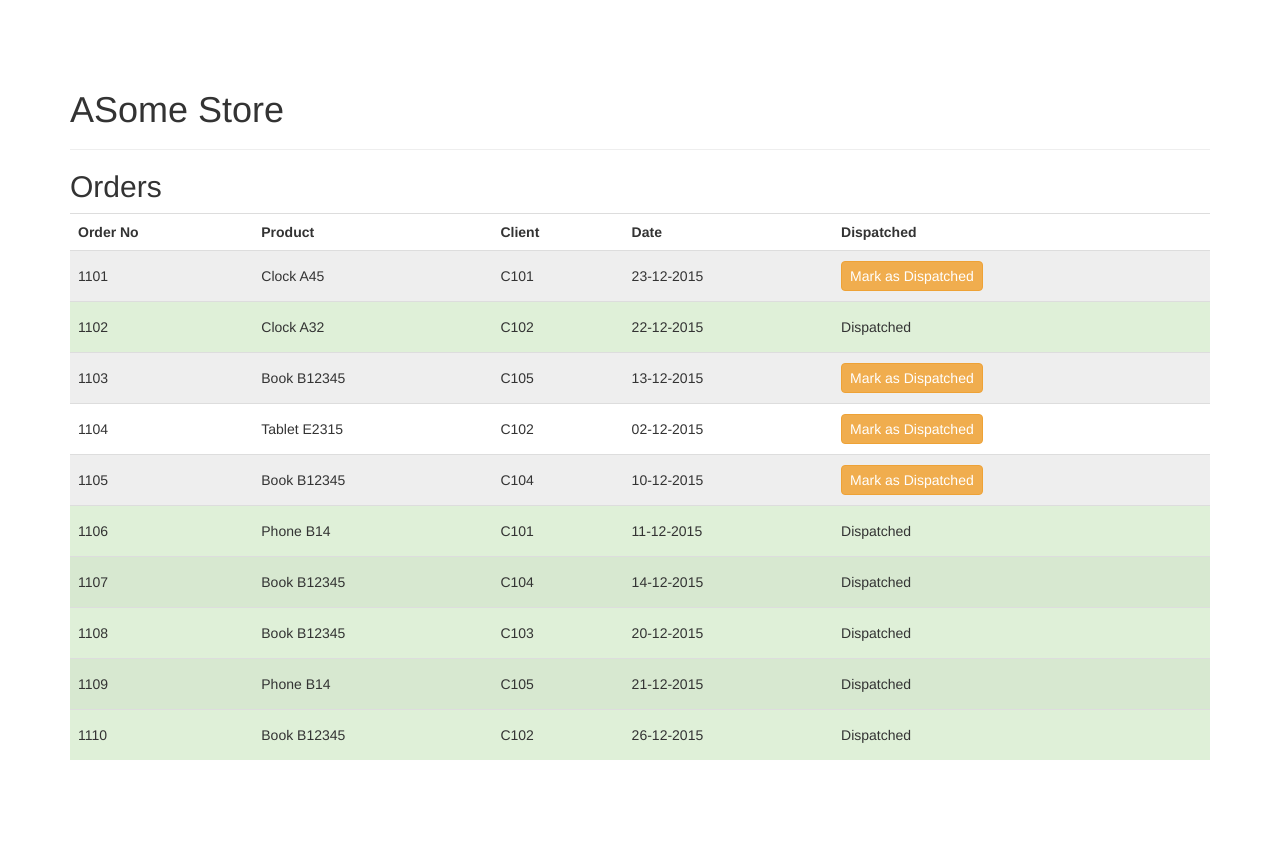
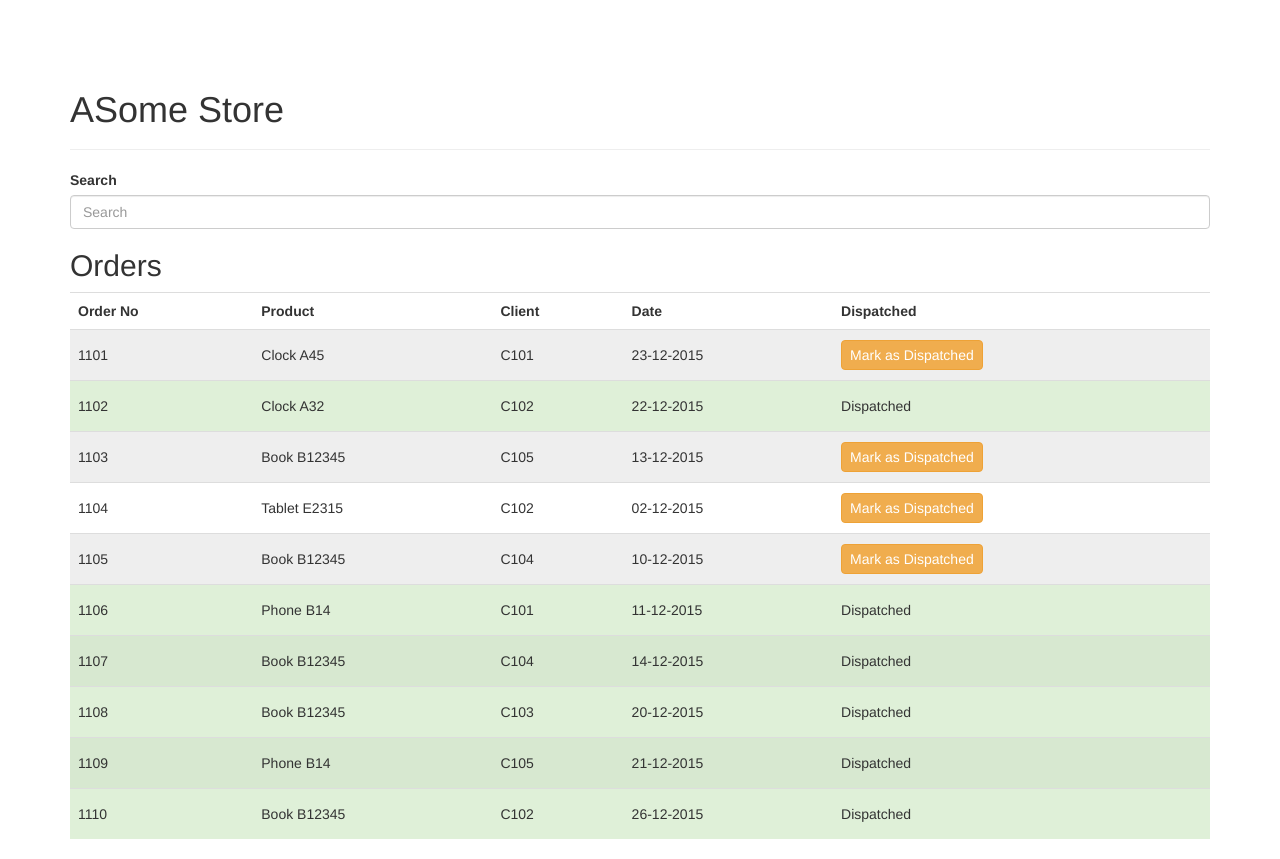
Before and after one commit to paulocoding/angular-test, a plain HTML site: page public/index.html in a window 1280 px wide. Before the commit the page ends 800 px from the top, so only its background shows below. Drawn offline with nearby package versions, Linux system fonts and the light colour scheme.

Commit message:
added orders search

```diff
--- a/public/index.html
+++ b/public/index.html
@@ -25,8 +25,14 @@
 			  <h1>ASome Store</h1>
 			</div>
 
+
 			<section ng-app="ordersApp">
 				<div ng-controller="OrdersListController">
+
+          <div class="form-group">
+            <label for="search">Search</label>
+            <input type="text" class="form-control" id="search" placeholder="Search" ng-model="orderSearch">
+          </div>
 					<h2>Orders</h2>
 					<table class="table orders">
 						<tr>
@@ -36,7 +42,7 @@
 							<th>Date</th>
 							<th>Dispatched</th>
 						</tr>
-						<tr ng-repeat="order in orders" class="zebra" ng-class="order.sent? 'bg-success':''">
+						<tr ng-repeat="order in orders| filter:orderSearch" class="zebra" ng-class="order.sent? 'bg-success':''">
 							<td>{{ order.orderNo }}</td>
 							<td>{{ order.productName }}</td>
 							<td>{{ order.client }}</td>
```
